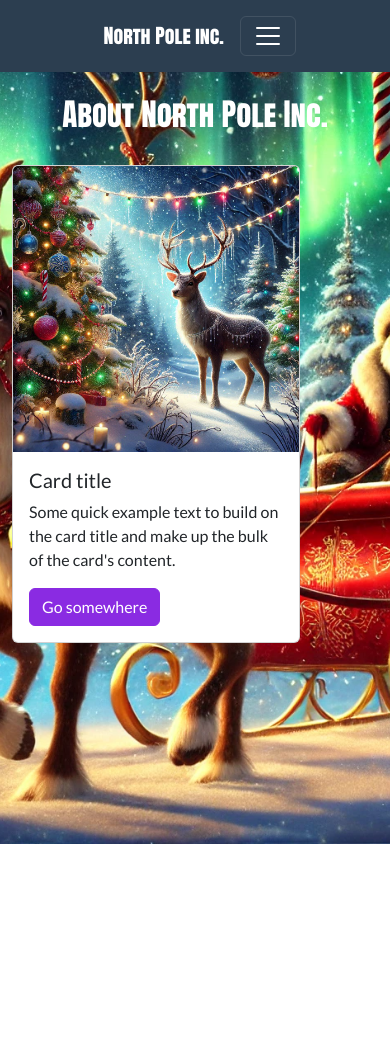
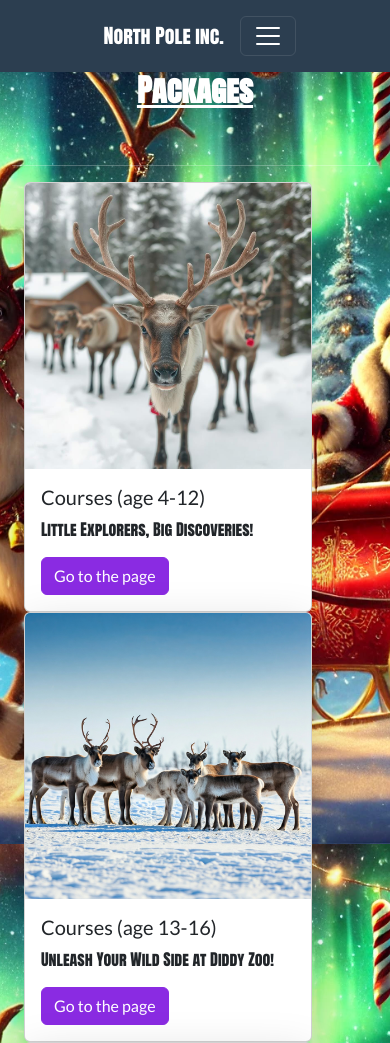
Before and after one commit to KeganPereira/North-Pole-inc, a Django app: page /about in a window 390 px wide. Shown: the top 1043 px of the page. Before the commit the page ends 844 px from the top, so only its background shows below. Run offline with Django 5.2, Linux system fonts and the light colour scheme; parts of the project's set-up code (start-up, migrations or seed data) failed here and were passed over; some libraries are stand-ins or nearby versions.

Commit message:
Working on the documentation

```diff
--- a/dcrm/website/forms.py
+++ b/dcrm/website/forms.py
@@ -1,16 +1,17 @@
 from django.contrib.auth.forms import  UserCreationForm, AuthenticationForm
 from django.contrib.auth.models import User
 from django.core.validators import MinValueValidator
-from .models import Ride_Bookings
+from .models import Ride_Bookings,CustomUser
 
 from django import forms
+
 from django.forms.widgets import PasswordInput, TextInput
 
 #- register or create a user
 
 class CreateUserForm(UserCreationForm):
     class Meta:
-        model= User
+        model = CustomUser
         fields= ['username', 'password1', 'password2']
 
 
--- a/dcrm/website/templates/website/about_us.html
+++ b/dcrm/website/templates/website/about_us.html
@@ -1,20 +1,57 @@
 {%extends 'website/base.html'%}
 {%load static%}
 {% block content %}
+<div  class="jumbotron-jumbtron-fluid2">
+  <div class = "contiainer">
 
-<br>
-<div class="text-center container-fluid">
-    <h1 class="h1 myfont">About North Pole Inc.</h1>
-</div>
-<br>
-<div class="card" style="width: 18rem;">
-    <img src="/static/images/image2.jpg" class="card-img-top" alt="...">
-    <div class="card-body">
-      <h5 class="card-title">Card title</h5>
-      <p class="card-text">Some quick example text to build on the card title and make up the bulk of the card's content.</p>
-      <a href="#" class="btn btn-primary">Go somewhere</a>
+
+ <h1  class ="display-4; myfont"  style="text-align:center;"> <strong><u> Packages</u></strong> </h1>
+
+
+
+
+ </p>
+
+ </div>
+ </div>
+ <br>
+ <hr>
+ <div class="container">
+  <div class="row">
+    <div class="col-sm">
+      <div class="card shadow-lg" style="width: 18rem;">
+        <img class="card-img-top" src="/static/images/image3.jpg" alt="Courses">
+        <div class="card-body">
+          <h5 class="card-title">Courses (age 4-12)</h5>
+          <p class="card-text myfont">Little Explorers, Big Discoveries!</p>
+          <a href="{% url '' %}" class="btn btn-primary">Go to the page</a>
+        </div>
     </div>
   </div>
+  <div class="col-sm">
+    <div class="card shadow-lg" style="width: 18rem;">
+      <img class="card-img-top" src="/static/images/image4.jpg" alt="Courses">
+      <div class="card-body">
+        <h5 class="card-title">Courses (age 13-16)</h5>
+        <p class="card-text myfont">Unleash Your Wild Side at Diddy Zoo!</p>
+        <a href="{% url '' %}" class="btn btn-primary">Go to the page</a>
+      </div>
+    </div>
+  </div>
+  <div class="col-sm">
+    <div class="card shadow-lg" style="width: 18rem;">
+      <img class="card-img-top" src="/static/images/courses3.png" alt="Courses">
+      <div class="card-body">
+        <h5 class="card-title">Courses (age 17)</h5>
+        <p class="card-text myfont">Unleash Your Wild Side at Diddy Zoo!</p>
+        <a href="{% url '' %}" class="btn btn-primary">Go to the page</a>
+      </div>
+    </div>
+  </div>
+</div>
+</div>
+
+
 
 
 {% endblock %}
```
Also changed, not shown: dcrm/website/admin.py (+5 -10 lines), dcrm/website/models.py (+8 -1 lines), dcrm/db.sqlite3, dcrm/static/images/image3.jpg (added), dcrm/static/images/image4.jpg (added), dcrm/website/migrations/0001_initial.py, dcrm/website/migrations/0002_alter_customuser_options_alter_customuser_managers_and_more.py (added), dcrm/website/migrations/0002_ride_bookings.py (deleted), dcrm/website/migrations/0003_alter_ride_bookings_ride_booking_adults_and_more.py (deleted).
